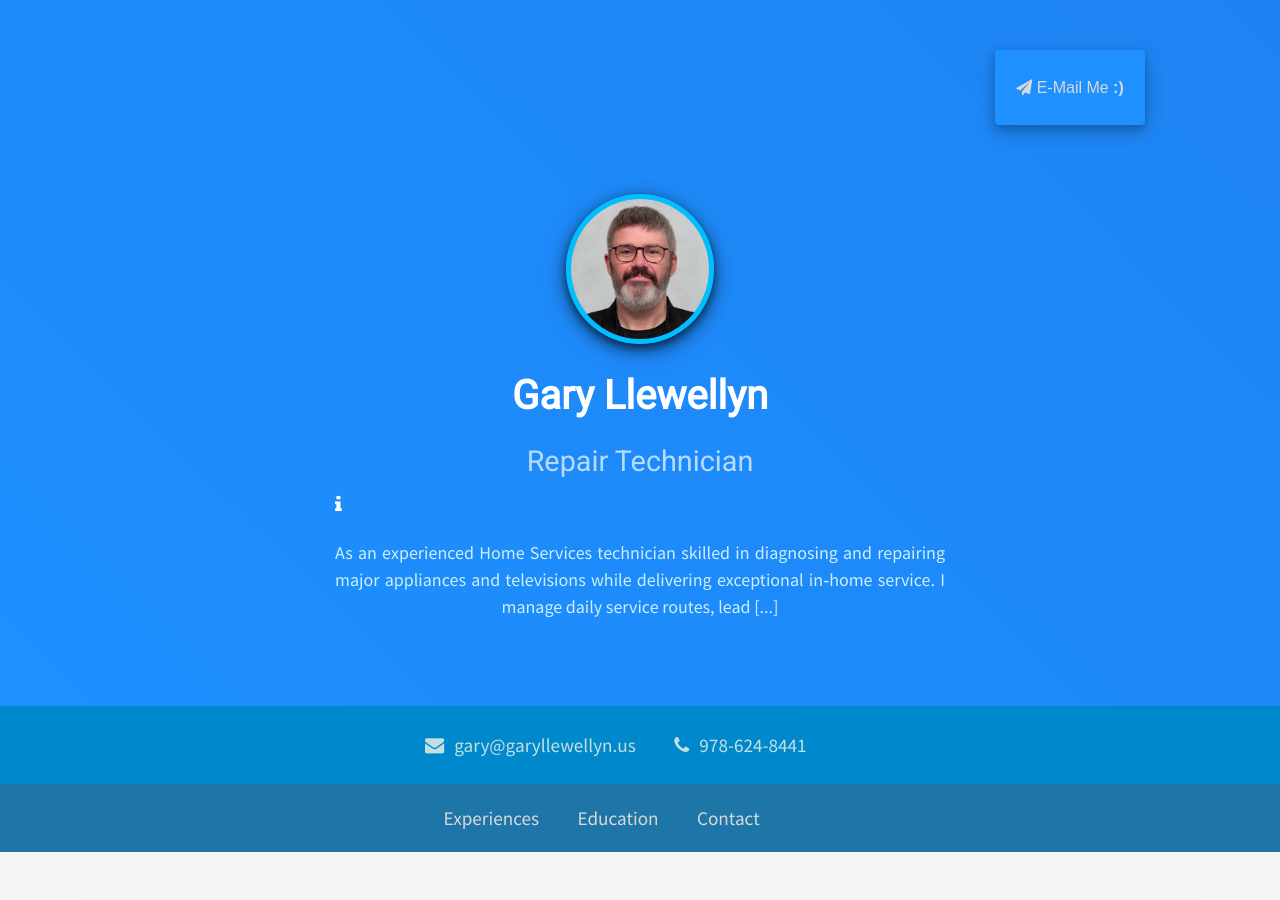
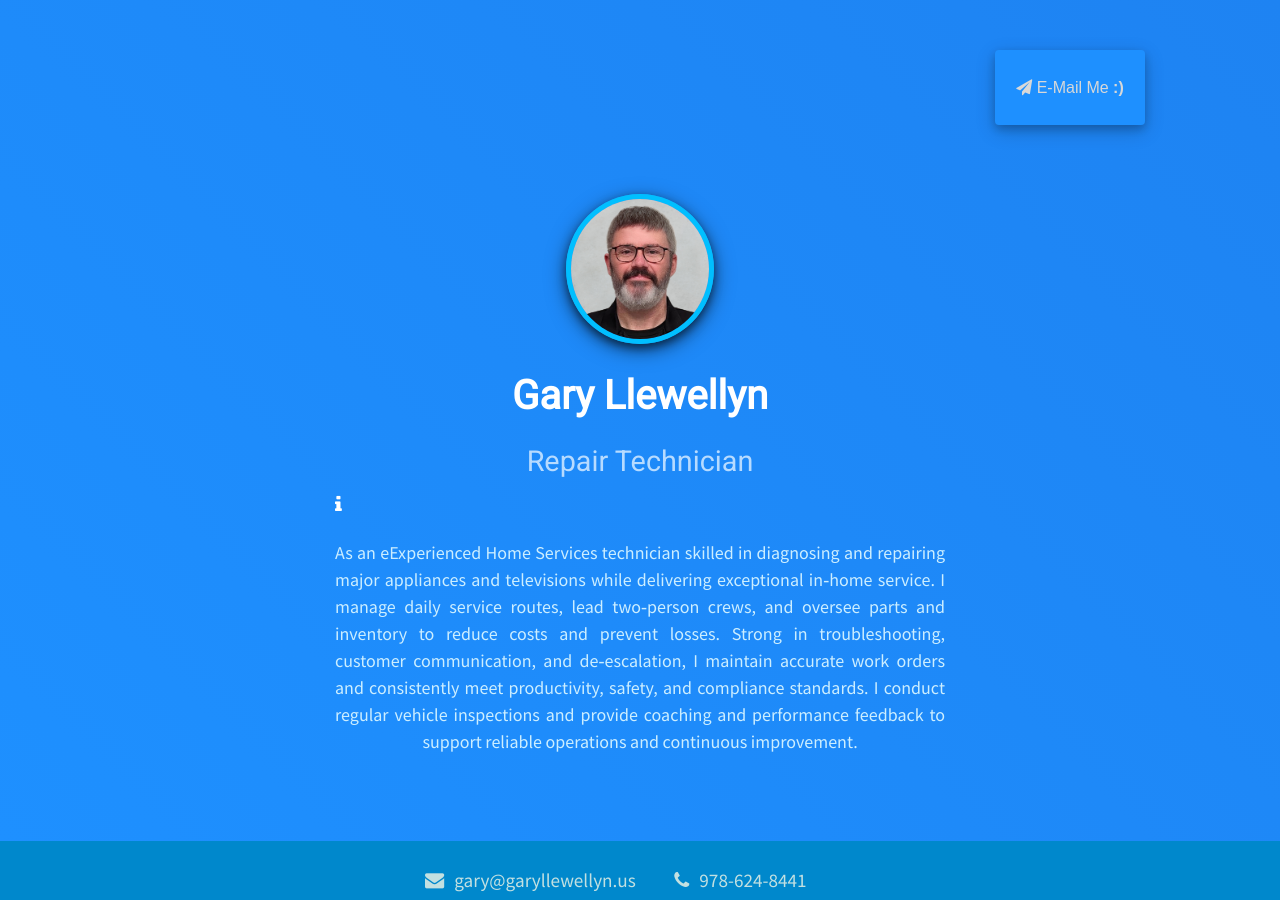
Before and after one commit to taffo73/Resume, a Jekyll site: the page built from index.html, in a window 1280 px wide and 900 px high. Built offline with Jekyll 4.4.1, drawn with Linux system fonts in a browser that asks for light colours; a script that is not in the unit is left out.

Commit message:
Revise profile description for clarity and detail
Updated the description to provide a more detailed overview of skills and responsibilities.

```diff
--- a/_data/profile.yaml
+++ b/_data/profile.yaml
@@ -6,9 +6,7 @@ email: "gary@garyllewellyn.us"
 phone: "978-624-8441"
 website: ""
 description: >
-  As an experienced Home Services technician skilled in diagnosing and
-  repairing major appliances and televisions while delivering exceptional
-  in‑home service. I manage daily service routes, lead [...]
+  As an eExperienced Home Services technician skilled in diagnosing and repairing major appliances and televisions while delivering exceptional in‑home service. I manage daily service routes, lead two‑person crews, and oversee parts and inventory to reduce costs and prevent losses. Strong in troubleshooting, customer communication, and de‑escalation, I maintain accurate work orders and consistently meet productivity, safety, and compliance standards. I conduct regular vehicle inspections and provide coaching and performance feedback to support reliable operations and continuous improvement.
 social:
   accounts: "facebook,youtube,medium,behance,twitter,linkedin,github"
   linkedin: "linkedin.com/in/gary-llewellyn"
```
